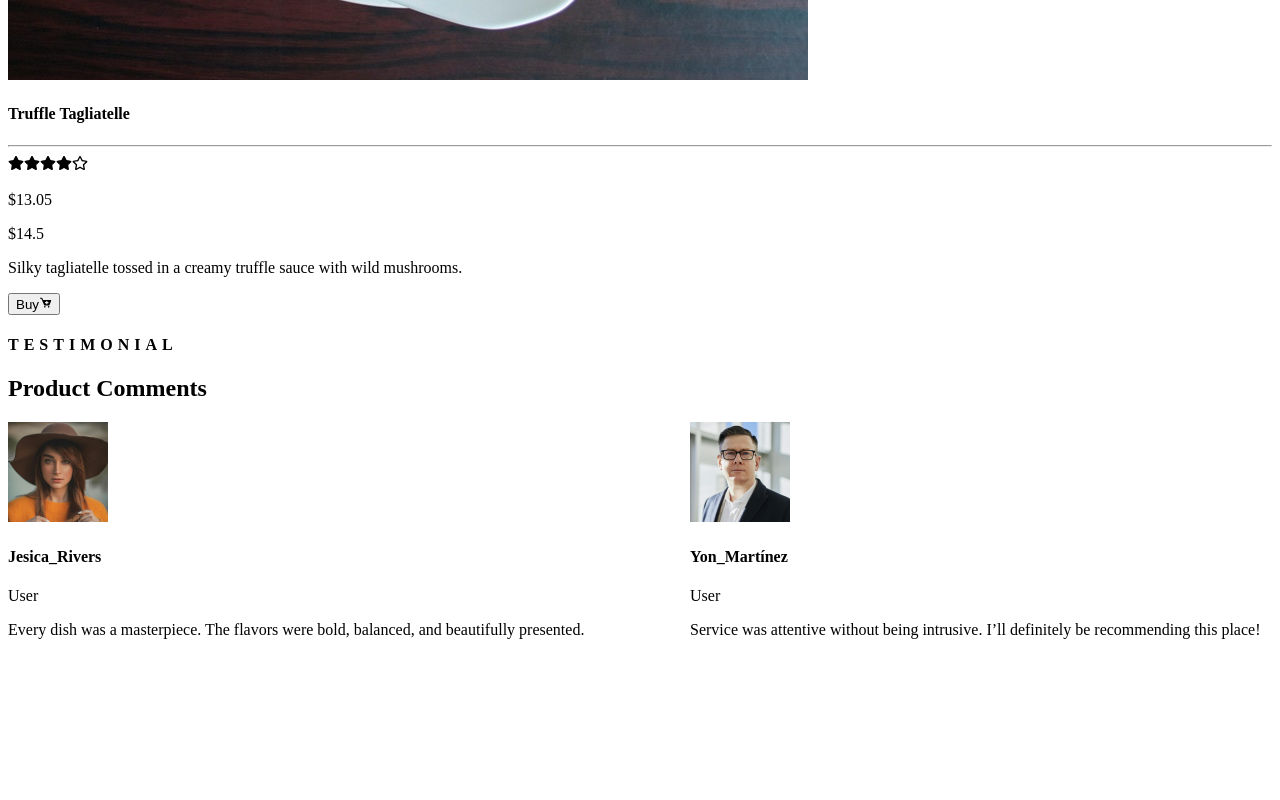
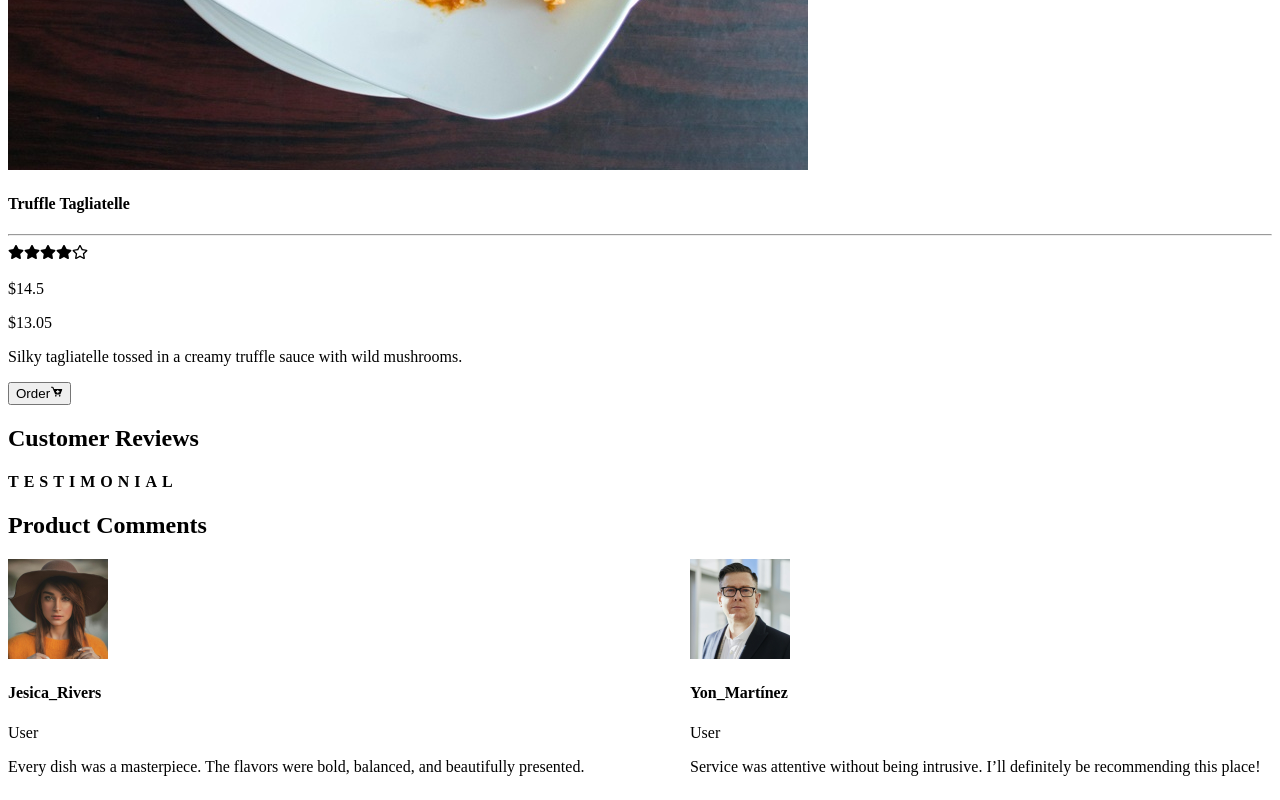
Before and after one commit to toomajBandad/3.ariana-restaurant, a Next.js app: page /products/1 in a window 1280 px wide. Shown: the part 728-1528 px from the top of the page. Before the commit the page ends 1391 px from the top, so only its background shows below. Built offline with nearby package versions, Linux system fonts and the light colour scheme; data requests are answered from the project's data file.

Commit message:
Finalize product page and update card and product

```diff
--- a/components/modules/Card/Card.js
+++ b/components/modules/Card/Card.js
@@ -3,6 +3,7 @@ import React from "react";
 
 function Card({ title, desc, price, img, id }) {
   return (
+    <Link href={`/products/${id}`}>
       <div className="flex flex-col sm:flex-row items-center gap-6 mb-8">
         <div className="flex-shrink-0 w-24 sm:w-28">
           <img
@@ -12,15 +13,15 @@ function Card({ title, desc, price, img, id }) {
           />
         </div>
         <div className="flex-grow">
-        <Link href={`/products/${id}`}>
           <h4 className="text-lg font-semibold text-gray-800 hover:text-primary transition">
             {title}
           </h4>
-        </Link>
+
           <p className="text-gray-600 mt-1">{desc}</p>
           <h5 className="text-primary font-bold mt-2">${price}</h5>
         </div>
       </div>
+    </Link>
   );
 }
 
--- a/components/templates/Product/ProductDetails.js
+++ b/components/templates/Product/ProductDetails.js
@@ -1,5 +1,4 @@
-import { FaStar } from "react-icons/fa";
-import { FaRegStar } from "react-icons/fa";
+import { FaStar, FaRegStar } from "react-icons/fa";
 import { BiSolidCartAdd } from "react-icons/bi";
 
 const ProductsDetails = ({ data }) => {
@@ -16,17 +15,17 @@ const ProductsDetails = ({ data }) => {
       />
 
       {/* Product Info */}
-      <div className="max-w-md text-white">
+      <div className="max-w-md text-gray-800">
         <h4 className="text-2xl font-bold mb-3">{data.title}</h4>
-        <hr className="border-white mb-4" />
+        <hr className="border-gray-300 mb-4" />
 
         {/* Rating */}
-        <div className="flex items-center gap-1 text-yellow-400 mb-4">
+        <div className="flex items-center gap-1 text-yellow-500 mb-4">
           {[...Array(filledStars)].map((_, i) => (
-            <FaStar />
+            <FaStar key={`filled-${i}`} />
           ))}
           {[...Array(emptyStars)].map((_, i) => (
-            <FaRegStar />
+            <FaRegStar key={`empty-${i}`} />
           ))}
         </div>
 
@@ -34,23 +33,23 @@ const ProductsDetails = ({ data }) => {
         <div className="flex items-center gap-4 mb-4 text-lg">
           {data.off ? (
             <>
-              <p className="text-green-400 font-semibold">
+              <p className="line-through text-gray-500">${data.price}</p>
+              <p className="text-green-600 font-semibold">
                 ${data.price - (data.price * data.off) / 100}
               </p>
-              <p className="line-through text-gray-400">${data.price}</p>
             </>
           ) : (
-            <p className="text-green-400 font-semibold">${data.price}</p>
+            <p className="text-green-600 font-semibold">${data.price}</p>
           )}
         </div>
 
         {/* Description */}
-        <p className="text-gray-200 mb-6">{data.desc}</p>
+        <p className="text-gray-600 mb-6">{data.desc}</p>
 
         {/* Buy Button */}
-        <button className="inline-flex items-center bg-primary text-white font-semibold px-5 py-3 rounded-md hover:bg-primary-dark transition">
-          Buy
-          <BiSolidCartAdd />
+        <button className="inline-flex items-center gap-2 bg-[#da9f5b] text-white font-semibold px-5 py-3 rounded-md hover:bg-[#c88b45] transition">
+          Order
+          <BiSolidCartAdd className="text-xl cursor-pointer" />
         </button>
       </div>
     </div>
--- a/pages/products/[id].js
+++ b/pages/products/[id].js
@@ -1,15 +1,26 @@
 import Comments from "@/components/templates/Product/Comments";
 import ProductsDetails from "@/components/templates/Product/ProductDetails";
+import PageHeader from "@/components/modules/PageHeader/PageHeader";
 
 const Product = ({ product, comments }) => {
   return (
-    <main className="bg-white text-gray-800">
-      <section className="max-w-7xl mx-auto px-4 sm:px-6 lg:px-8 py-12">
-        <ProductsDetails data={product} />
+    <main className="bg-gray-100 text-gray-900">
+      {/* Page Header */}
+      <PageHeader route="Dish Details" bg="/images/darkTop.png" />
+
+      {/* Product Details Section */}
+      <section className="max-w-7xl mx-auto px-4 sm:px-6 lg:px-8 py-16">
+        <div className="bg-white rounded-xl shadow-lg p-8">
+          <ProductsDetails data={product} />
+        </div>
       </section>
 
-      <section className="max-w-4xl mx-auto px-4 sm:px-6 lg:px-8 py-12 border-t border-gray-200">
-        <Comments data={comments} />
+      {/* Comments Section */}
+      <section className="max-w-4xl mx-auto px-4 sm:px-6 lg:px-8 py-16 border-t border-gray-300">
+        <div className="bg-white rounded-xl shadow-md p-6">
+          <h2 className="text-2xl font-bold text-gray-800 mb-6">Customer Reviews</h2>
+          <Comments data={comments} />
+        </div>
       </section>
     </main>
   );
```
Lines whose indentation alone changed are shown as unchanged.
